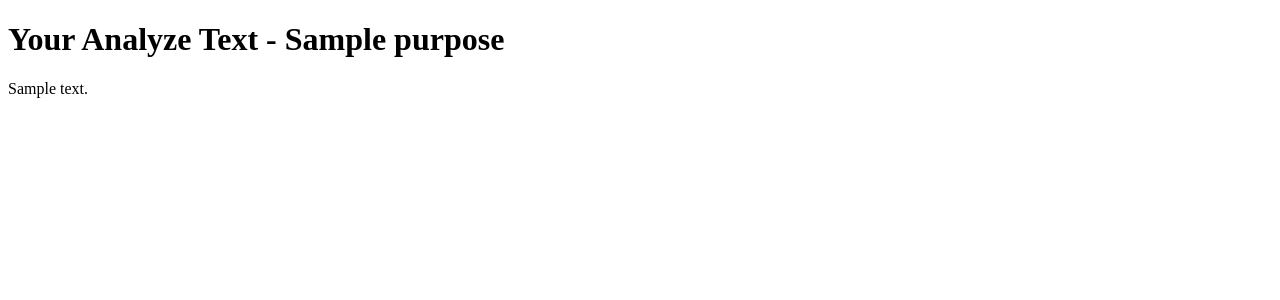
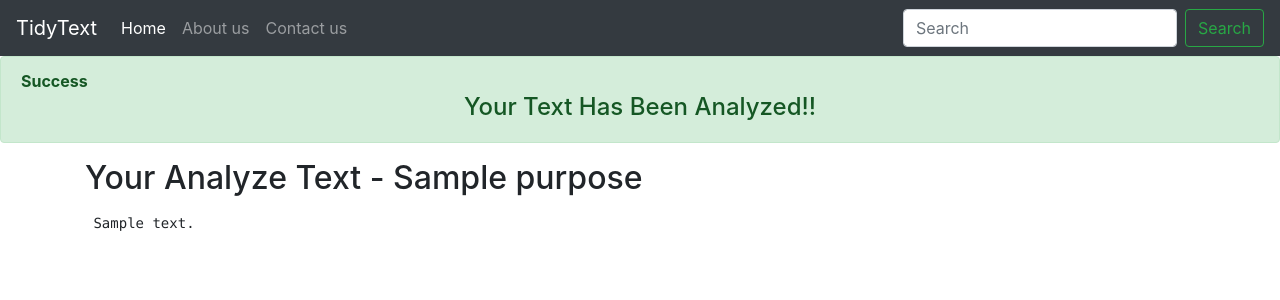
Before and after one commit to 7310038081/PunctFree, a Django app: template Project/textutils/templates/analyze.html in a window 1280 px wide. Shown: the top 300 px of the page. Run offline with Django 5.2, Linux system fonts and the light colour scheme; the template is opened without the code that fills it: most values are stand-ins (such as "Sample title", 1, 10 or a date in 2020).

Commit message:
Update analyze.html

```diff
--- a/Project/textutils/templates/analyze.html
+++ b/Project/textutils/templates/analyze.html
@@ -1,14 +1,58 @@
-<!DOCTYPE html>
+<!doctype html>
 <html lang="en">
-<head>
-    <meta charset="UTF-8">
-    <meta name="viewport" content="width=device-width, initial-scale=1.0">
-    <title>Analyzing your text</title>
-</head>
-<body>
-    <h1>Your Analyze Text - {{purpose}}</h1>
+  <head>
+    <!-- Required meta tags -->
+    <meta charset="utf-8">
+    <meta name="viewport" content="width=device-width, initial-scale=1, shrink-to-fit=no">
+
+    <!-- Bootstrap CSS -->
+    <link rel="stylesheet" href="https://cdn.jsdelivr.net/npm/bootstrap@4.4.1/dist/css/bootstrap.min.css" integrity="sha384-Vkoo8x4CGsO3+Hhxv8T/Q5PaXtkKtu6ug5TOeNV6gBiFeWPGFN9MuhOf23Q9Ifjh" crossorigin="anonymous">
+
+    <title>Textify</title>
+  </head>
+  <body>
+    <nav class="navbar navbar-expand-lg navbar-dark bg-dark">
+        <a class="navbar-brand" href="#">TidyText</a>
+        <button class="navbar-toggler" type="button" data-toggle="collapse" data-target="#navbarSupportedContent" aria-controls="navbarSupportedContent" aria-expanded="false" aria-label="Toggle navigation">
+          <span class="navbar-toggler-icon"></span>
+        </button>
+
+        <div class="collapse navbar-collapse" id="navbarSupportedContent">
+          <ul class="navbar-nav mr-auto">
+            <li class="nav-item active">
+              <a class="nav-link" href="#">Home <span class="sr-only">(current)</span></a>
+            </li>
+            <li class="nav-item">
+              <a class="nav-link" href="#">About us </a>
+            </li>
+            <li class="nav-item">
+              <a class="nav-link" href="#">Contact us</a>
+            </li>
+          </ul>
+          <form class="form-inline my-2 my-lg-0">
+            <input class="form-control mr-sm-2" type="search" placeholder="Search" aria-label="Search">
+            <button class="btn btn-outline-success my-2 my-sm-0" type="submit">Search</button>
+          </form>
+        </div>
+      </nav>
+
+      <div class="alert alert-success" role="alert">
+        <strong>Success</strong>
+        <h4 class="alert-heading" style="text-align: center;">Your Text Has Been Analyzed!!</h4>
+      </div>
+
+<div class="container">
+    <h2>Your Analyze Text - {{purpose}}</h2>
     <p>
-        {{analyzed_text}}
+       <pre> {{analyzed_text}}</pre>
     </p>
-</body>
+</div>
+
+
+    <!-- Optional JavaScript -->
+    <!-- jQuery first, then Popper.js, then Bootstrap JS -->
+    <script src="https://code.jquery.com/jquery-3.4.1.slim.min.js" integrity="sha384-J6qa4849blE2+poT4WnyKhv5vZF5SrPo0iEjwBvKU7imGFAV0wwj1yYfoRSJoZ+n" crossorigin="anonymous"></script>
+    <script src="https://cdn.jsdelivr.net/npm/popper.js@1.16.0/dist/umd/popper.min.js" integrity="sha384-Q6E9RHvbIyZFJoft+2mJbHaEWldlvI9IOYy5n3zV9zzTtmI3UksdQRVvoxMfooAo" crossorigin="anonymous"></script>
+    <script src="https://cdn.jsdelivr.net/npm/bootstrap@4.4.1/dist/js/bootstrap.min.js" integrity="sha384-wfSDF2E50Y2D1uUdj0O3uMBJnjuUD4Ih7YwaYd1iqfktj0Uod8GCExl3Og8ifwB6" crossorigin="anonymous"></script>
+  </body>
 </html>
```
